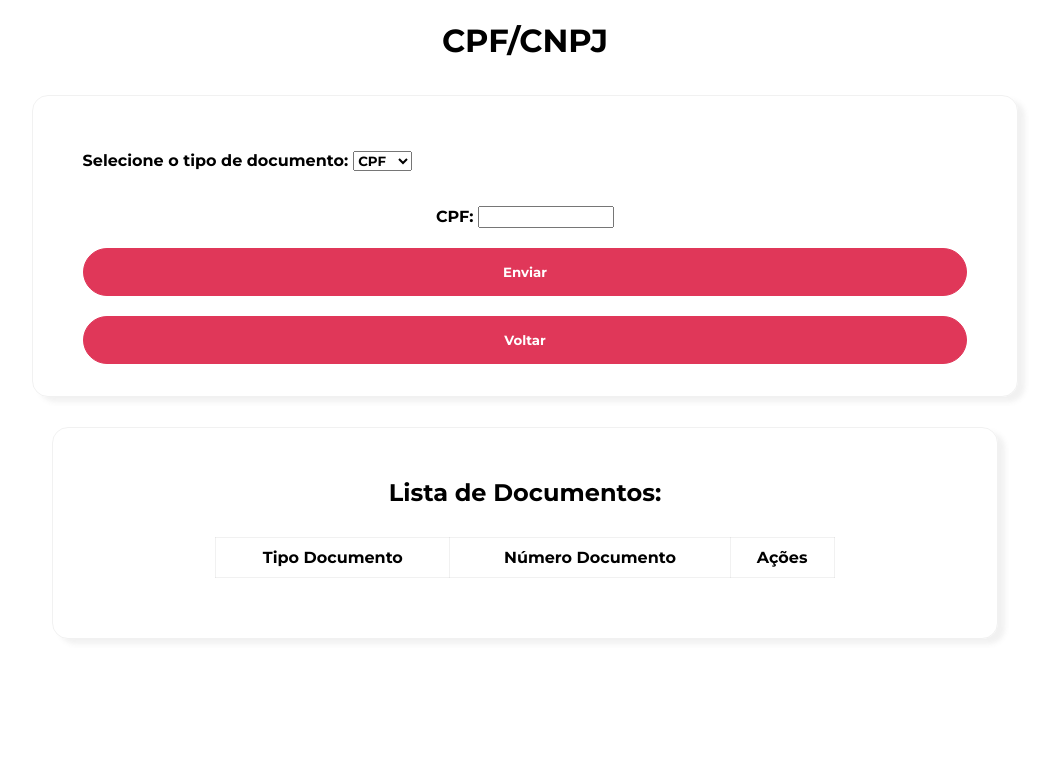
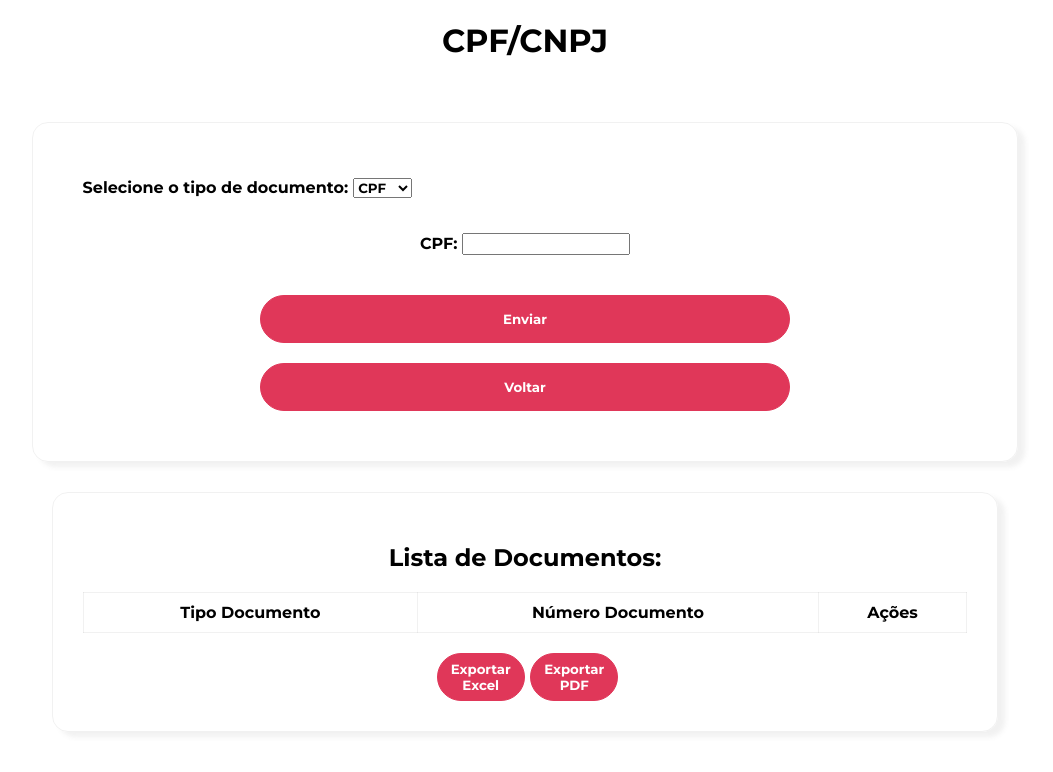
Before and after one commit to JulioFavaro98/AngularEstudos, an Angular app: page /cpf-cnpj in a window 1280 px wide. Shown: the top 772 px of the page, without its empty margins (115-1168 px from the left). Built offline with nearby package versions, Linux system fonts and the light colour scheme; a web font is replaced by a local one.

Commit message:
Adiciona botões para exportar lista de CPF/CNPJ em excel e pdf

```diff
--- a/package.json
+++ b/package.json
@@ -20,9 +20,12 @@
     "@angular/platform-browser": "^16.2.0",
     "@angular/platform-browser-dynamic": "^16.2.0",
     "@angular/router": "^16.2.0",
+    "jspdf": "^2.5.1",
+    "jspdf-autotable": "^3.7.0",
     "moment-timezone": "^0.5.43",
     "rxjs": "~7.8.0",
     "tslib": "^2.3.0",
+    "xlsx": "^0.18.5",
     "zone.js": "~0.13.0"
   },
   "devDependencies": {
--- a/src/app/modules/exemplos/cpf-cnpj/cpf-cnpj.component.css
+++ b/src/app/modules/exemplos/cpf-cnpj/cpf-cnpj.component.css
@@ -6,8 +6,7 @@ h1{
     flex-direction: column;
     justify-content: center;
     align-items: center;
-    height: 25vh;
-    margin: 12rem 0 0 0 ;
+    margin: 2rem 0 0 0 ;
 }
 
 .container{
@@ -30,11 +29,12 @@ select{
 }
 
 input{
-    width: 8rem;
+    width: 10rem;
+    margin-bottom: 20px;
 }
 
 button {
-    width: 100%;
+    width: 60%;
     height: 3rem;
     color: white;
     background-color: #e03759;
@@ -56,15 +56,18 @@ button:hover{
     border: 1px solid rgba(121, 120, 120, 0.1);
     border-radius: 16px;
     width: 70%;
-    height: auto;
+    height: 100%;
+    max-height: 60vh;
+    overflow-y: auto;
     padding: 30px;
     margin: 30px 0 0 0;
 }
 
 table {
-    width: 70%;
-    margin: 30px auto;
+    width: 100%;
+    /*margin: 30px auto; */
     border-collapse: collapse;
+    overflow-y: auto;
 }
 
 th, td {
@@ -74,8 +77,13 @@ th, td {
 }
 
 .acao-btn {
-    width: 70px;
+    width: 75px;
     height: 30px;
     font-size: 14px;
     margin-right: 5px;
 }
+
+.btn-export {
+    width: 10%;
+    margin-left: 5px;
+}
--- a/src/app/modules/exemplos/cpf-cnpj/cpf-cnpj.component.html
+++ b/src/app/modules/exemplos/cpf-cnpj/cpf-cnpj.component.html
@@ -10,18 +10,19 @@
     <div class="container-form">
         <label for="documento">{{tipoDocumento === 'cpf' ? 'CPF' : 'CNPJ' }}: </label>
         <input type="text" id="documento" name="documento" [(ngModel)]="documento" [maxlength]="tipoDocumento === 'cpf' ? 11 : 14" (input)="validarDocumento()">
+        <br>
         <button type="button" (click)="enviar()" [disabled]="documento.length !== (tipoDocumento === 'cpf' ? 11 : 14)">Enviar</button>
         <button type="button" (click)="voltar()">Voltar</button>
     </div>
 </div>
 <div class="listaDeDocs">
     <h2>Lista de Documentos:</h2>
-    <table>
+    <table id="table-data">
             <thead>
                 <tr>
-                <th>Tipo Documento</th>
+                    <th (click)="ordenarPorDocs()">Tipo Documento</th>
                     <th>Número Documento</th>
-                <th>Ações</th>
+                    <th class="acoes-column">Ações</th>
                 </tr>
             </thead>
             <tbody>
@@ -45,11 +46,13 @@
                             <input type="text" [(ngModel)]="documentoEdit" [maxlength]="tipoDocumentoEdit === 'cpf' ? 11 : 14">
                         </td>
                         <td>
-                        <button (click)="salvarEdicao(i)">Salvar</button>
-                        <button (click)="cancelarEdicao(i)">Cancelar</button>
+                            <button class="acao-btn editar-btn" (click)="salvarEdicao(i)">Salvar</button>
+                            <button class="acao-btn editar-btn" (click)="cancelarEdicao(i)">Cancelar</button>
                         </td>
                     </tr>
                 </ng-container>
             </tbody>
     </table>
+    <button type="button" class="btn-export" (click)="exportExcel()">Exportar Excel</button>
+    <button type="button" class="btn-export" (click)="exportPDF()">Exportar PDF</button>
 </div>
--- a/src/app/modules/exemplos/cpf-cnpj/cpf-cnpj.component.ts
+++ b/src/app/modules/exemplos/cpf-cnpj/cpf-cnpj.component.ts
@@ -1,5 +1,8 @@
 import { Component } from '@angular/core';
 import { Router } from '@angular/router';
+import * as XLSX from 'xlsx';
+import jsPDF from 'jspdf';
+import 'jspdf-autotable';
 
 @Component({
   selector: 'app-cpf-cnpj',
@@ -13,6 +16,8 @@ export class CpfCnpjComponent {
   listaDocumentos: any[] = [];
   tipoDocumento: string = 'cpf';
   documento: string = '';
+  res: boolean = false;
+  nomeArquivo: string = 'file.xlsx';
 
   documentoEmEdicao: number | null = null;
   tipoDocumentoEdit: string = 'cpf';
@@ -54,7 +59,14 @@ export class CpfCnpjComponent {
   }
 
   excluirDocumento(index: number) {
-    this.listaDocumentos.splice(index, 1);
+    this.res = confirm("Confirmar exclusão?");
+    if (this.res == true){
+      this.listaDocumentos.splice(index, 1);
+    }
+  }
+
+  ordenarPorDocs(){
+    this.listaDocumentos.sort((a, b) => a.tipo.localeCompare(b.tipo));
   }
 
   voltar(){
@@ -66,4 +78,73 @@ export class CpfCnpjComponent {
     this.documento = '';
   }
 
+  exportExcel(){
+    const table = document.getElementById("table-data");
+
+    if (table){
+      const cloneTable = table.cloneNode(true) as Element;
+
+      const acoesColumns = cloneTable.querySelectorAll('.acoes-column');
+
+      acoesColumns.forEach((acoesColumn) => {
+      acoesColumn.remove();
+      });
+
+      const rows = cloneTable.querySelectorAll('tr');
+
+      for (let i = 1; i < rows.length; i++) {
+      const row = rows[i];
+      const cells = row.getElementsByTagName('td');
+
+
+        if (cells.length > 2) {
+          row.removeChild(cells[2]);
+        }
+      }
+
+      const ws:XLSX.WorkSheet = XLSX.utils.table_to_sheet(cloneTable);
+
+      const wb:XLSX.WorkBook = XLSX.utils.book_new();
+      XLSX.utils.book_append_sheet(wb, ws, 'Sheet1');
+
+      XLSX.writeFile(wb, this.nomeArquivo);
+    } else {
+      console.log("Tabela não encontrada");
+    }
+
+  }
+
+  exportPDF(){
+    const doc = new jsPDF();
+    const table = document.getElementById('table-data');
+
+    if (table) {
+      const data: any[] = [];
+      const rows = table.querySelectorAll('tr');
+
+      rows.forEach((row) => {
+        const rowData = [];
+        const cells = row.getElementsByTagName('td');
+
+        for (let i = 0; i < cells.length; i++) {
+          if (i !== 2) { // Não inclui a terceira coluna (Ações)
+            rowData.push(cells[i].innerText);
+          }
+        }
+
+        data.push(rowData);
+      });
+
+      const tableConfig = {
+        startY: 10,
+        head: [['Tipo Documento', 'Número Documento']],
+        body: data,
+      };
+
+      (doc as any).autoTable(tableConfig);
+      doc.save('table.pdf');
+    } else {
+      console.log('Tabela não encontrada');
+    }
+  }
 }
```
Also changed, not shown: 1 other file (tests, documents, lock files or other folders). Lines whose indentation alone changed are shown as unchanged.
